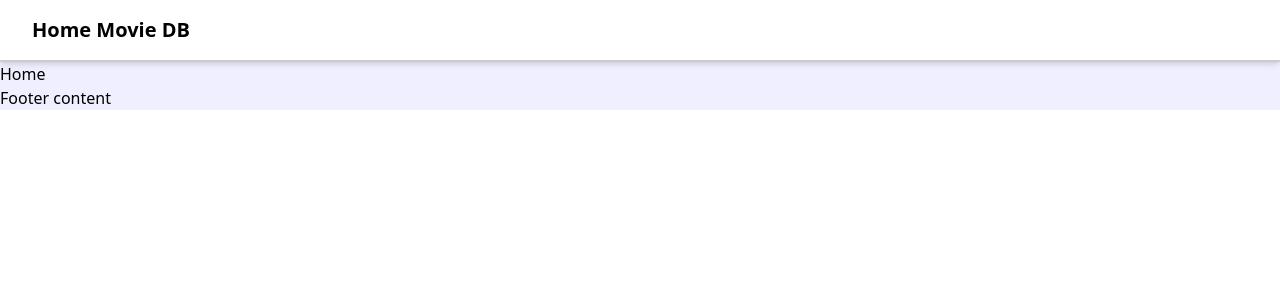
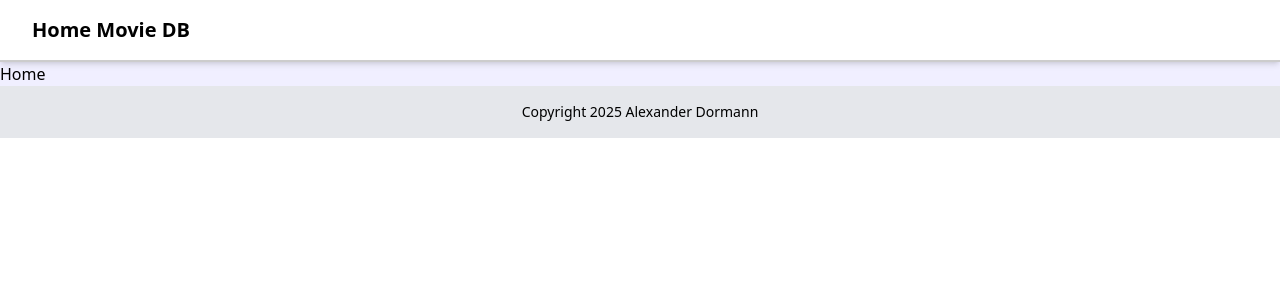
Before and after one commit to AlexDor18/home-movie-db, a React (Vite) app in the folder home-movie-db-frontend/: page / in a window 1280 px wide. Shown: the top 300 px of the page. Built offline with nearby package versions, Linux system fonts and the light colour scheme.

Commit message:
feat: added footer

```diff
--- /dev/null
+++ b/home-movie-db-frontend/src/components/Footer/Footer.tsx
@@ -0,0 +1,7 @@
+export const Footer: React.FC = () => {
+  return (
+    <footer className="bg-gray-200 p-4">
+      <p className="text-center text-sm">Copyright {new Date().getFullYear()} Alexander Dormann</p>
+    </footer>
+  )
+}
--- a/home-movie-db-frontend/src/pages/Layout.tsx
+++ b/home-movie-db-frontend/src/pages/Layout.tsx
@@ -1,14 +1,13 @@
 import { Outlet } from "react-router";
 import { Header } from "../components/Header/Header";
+import { Footer } from "../components/Footer/Footer";
 
 const Layout: React.FC = () => {
   return (
     <div className="bg-[#F0EFFF]">
       <Header />
       <Outlet />
-      <footer className="layout-footer">
-        <p>Footer content</p>
-      </footer>
+      <Footer />
     </div>
   );
 };
```
